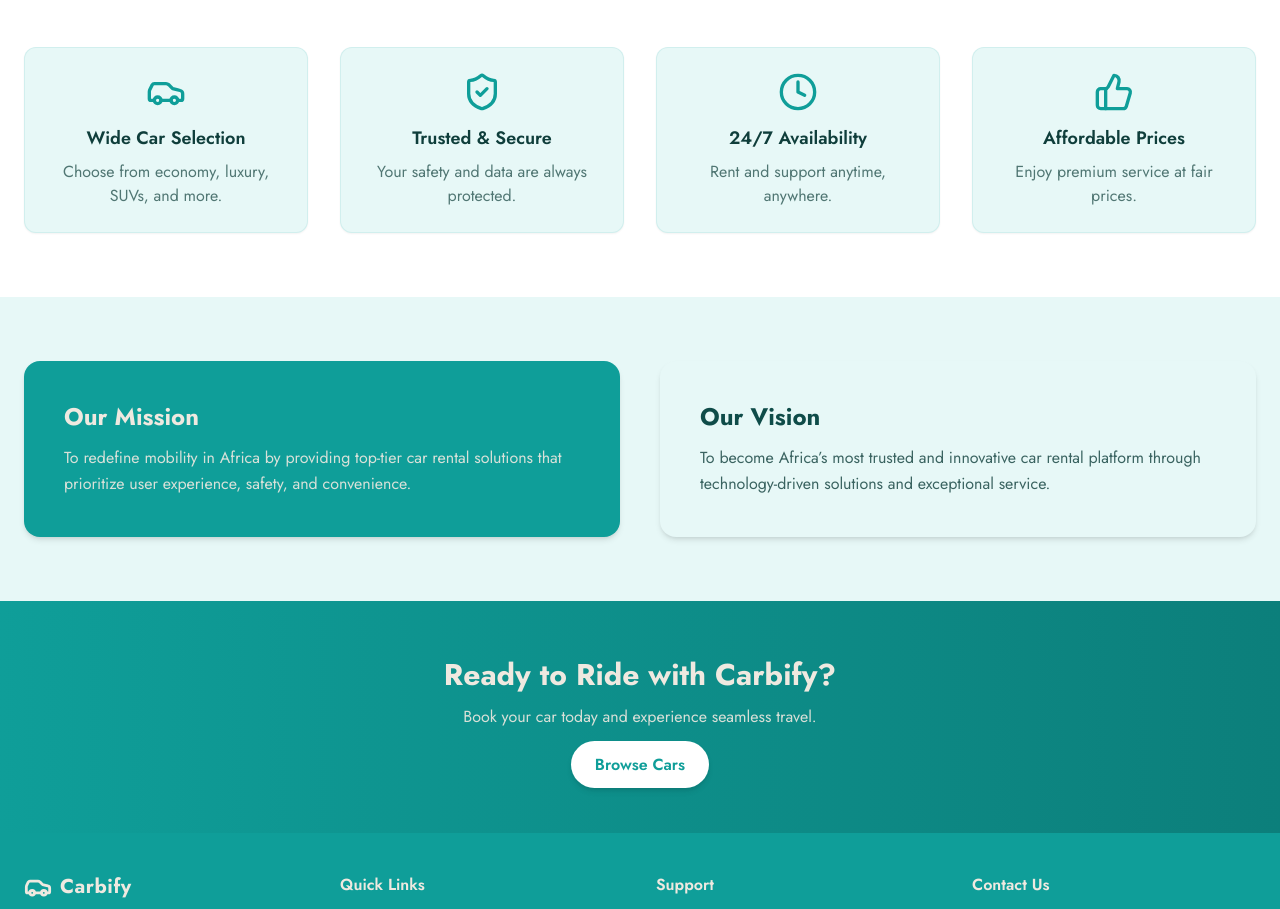
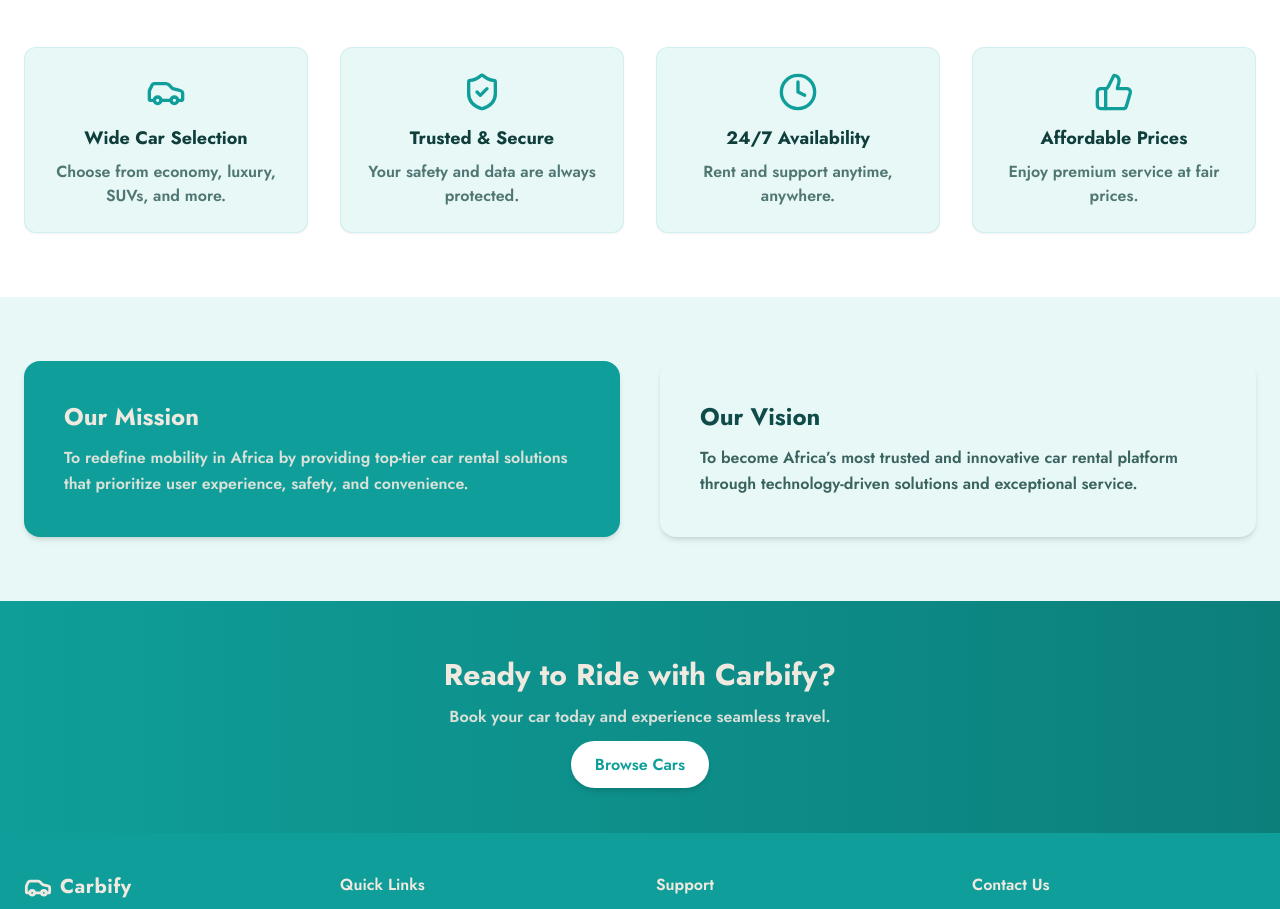
Before and after one commit to Griffinsshem/Carbify, a Next.js app: page /about in a window 1280 px wide. Shown: the part 873-1782 px from the top of the page. Built offline with nearby package versions, Linux system fonts and the light colour scheme.

Commit message:
feat: update about page with improved styling

```diff
--- a/src/app/about/page.js
+++ b/src/app/about/page.js
@@ -56,32 +56,32 @@ export default function About() {
             {/* Feature */}
             <div className="bg-[#E7F8F7] p-6 rounded-xl shadow-sm border border-[#0F9E99]/10 text-center">
               <Car className="w-10 h-10 mx-auto text-[#0F9E99]" />
-              <h3 className="font-semibold mt-3 text-lg">Wide Car Selection</h3>
-              <p className="text-base text-[#0F3E3B]/70 mt-2">
+              <h3 className="font-bold mt-3 text-lg">Wide Car Selection</h3>
+              <p className="text-base font-semibold text-[#0F3E3B]/70 mt-2">
                 Choose from economy, luxury, SUVs, and more.
               </p>
             </div>
 
             <div className="bg-[#E7F8F7] p-6 rounded-xl shadow-sm border border-[#0F9E99]/10 text-center">
               <ShieldCheck className="w-10 h-10 mx-auto text-[#0F9E99]" />
-              <h3 className="font-semibold mt-3 text-lg">Trusted & Secure</h3>
-              <p className="text-base text-[#0F3E3B]/70 mt-2">
+              <h3 className="font-bold mt-3 text-lg">Trusted & Secure</h3>
+              <p className="text-base font-semibold text-[#0F3E3B]/70 mt-2">
                 Your safety and data are always protected.
               </p>
             </div>
 
             <div className="bg-[#E7F8F7] p-6 rounded-xl shadow-sm border border-[#0F9E99]/10 text-center">
               <Clock className="w-10 h-10 mx-auto text-[#0F9E99]" />
-              <h3 className="font-semibold mt-3 text-lg">24/7 Availability</h3>
-              <p className="text-base text-[#0F3E3B]/70 mt-2">
+              <h3 className="font-bold mt-3 text-lg">24/7 Availability</h3>
+              <p className="text-base font-semibold text-[#0F3E3B]/70 mt-2">
                 Rent and support anytime, anywhere.
               </p>
             </div>
 
             <div className="bg-[#E7F8F7] p-6 rounded-xl shadow-sm border border-[#0F9E99]/10 text-center">
               <ThumbsUp className="w-10 h-10 mx-auto text-[#0F9E99]" />
-              <h3 className="font-semibold mt-3 text-lg">Affordable Prices</h3>
-              <p className="text-base text-[#0F3E3B]/70 mt-2">
+              <h3 className="font-bold mt-3 text-lg">Affordable Prices</h3>
+              <p className="text-base font-semibold text-[#0F3E3B]/70 mt-2">
                 Enjoy premium service at fair prices.
               </p>
             </div>
@@ -96,7 +96,7 @@ export default function About() {
 
           <div className="bg-[#0F9E99] text-[#EFE9E0] p-10 rounded-2xl shadow-md">
             <h3 className="text-2xl font-bold mb-3">Our Mission</h3>
-            <p className="text-base opacity-90 leading-relaxed">
+            <p className="text-base font-semibold opacity-90 leading-relaxed">
               To redefine mobility in Africa by providing top-tier car rental solutions
               that prioritize user experience, safety, and convenience.
             </p>
@@ -104,7 +104,7 @@ export default function About() {
 
           <div className="bg-[#E7F8F7] text-[#0F3E3B] p-10 rounded-2xl shadow-md">
             <h3 className="text-2xl font-bold mb-3 text-[#0F4C49]">Our Vision</h3>
-            <p className="text-base opacity-80 leading-relaxed">
+            <p className="text-base font-semibold opacity-80 leading-relaxed">
               To become Africa’s most trusted and innovative car rental platform
               through technology-driven solutions and exceptional service.
             </p>
@@ -117,7 +117,7 @@ export default function About() {
       <section className="bg-gradient-to-r from-[#0F9E99] to-[#0C7F7B] text-[#EFE9E0] py-14 px-6">
         <div className="max-w-7xl mx-auto text-center">
           <h2 className="text-3xl font-bold mb-3">Ready to Ride with Carbify?</h2>
-          <p className="opacity-90 mb-6">Book your car today and experience seamless travel.</p>
+          <p className="opacity-90 mb-6 font-semibold">Book your car today and experience seamless travel.</p>
           <a
             href="/cars"
             className="px-6 py-3 bg-white text-[#0F9E99] font-semibold rounded-full shadow-md hover:bg-opacity-90 transition"
--- a/src/components/About.jsx
+++ b/src/components/About.jsx
@@ -58,32 +58,32 @@ export default function About() {
             {/* Feature */}
             <div className="bg-[#E7F8F7] p-6 rounded-xl shadow-sm border border-[#0F9E99]/10 text-center">
               <Car className="w-10 h-10 mx-auto text-[#0F9E99]" />
-              <h3 className="font-semibold mt-3 text-lg">Wide Car Selection</h3>
-              <p className="text-base text-[#0F3E3B]/70 mt-2">
+              <h3 className="font-bold mt-3 text-lg">Wide Car Selection</h3>
+              <p className="text-base font-semibold text-[#0F3E3B]/70 mt-2">
                 Choose from economy, luxury, SUVs, and more.
               </p>
             </div>
 
             <div className="bg-[#E7F8F7] p-6 rounded-xl shadow-sm border border-[#0F9E99]/10 text-center">
               <ShieldCheck className="w-10 h-10 mx-auto text-[#0F9E99]" />
-              <h3 className="font-semibold mt-3 text-lg">Trusted & Secure</h3>
-              <p className="text-base text-[#0F3E3B]/70 mt-2">
+              <h3 className="font-bold mt-3 text-lg">Trusted & Secure</h3>
+              <p className="text-base font-semibold text-[#0F3E3B]/70 mt-2">
                 Your safety and data are always protected.
               </p>
             </div>
 
             <div className="bg-[#E7F8F7] p-6 rounded-xl shadow-sm border border-[#0F9E99]/10 text-center">
               <Clock className="w-10 h-10 mx-auto text-[#0F9E99]" />
-              <h3 className="font-semibold mt-3 text-lg">24/7 Availability</h3>
-              <p className="text-base text-[#0F3E3B]/70 mt-2">
+              <h3 className="font-bold mt-3 text-lg">24/7 Availability</h3>
+              <p className="text-base font-semibold text-[#0F3E3B]/70 mt-2">
                 Rent and support anytime, anywhere.
               </p>
             </div>
 
             <div className="bg-[#E7F8F7] p-6 rounded-xl shadow-sm border border-[#0F9E99]/10 text-center">
               <ThumbsUp className="w-10 h-10 mx-auto text-[#0F9E99]" />
-              <h3 className="font-semibold mt-3 text-lg">Affordable Prices</h3>
-              <p className="text-base text-[#0F3E3B]/70 mt-2">
+              <h3 className="font-bold mt-3 text-lg">Affordable Prices</h3>
+              <p className="text-base font-semibold text-[#0F3E3B]/70 mt-2">
                 Enjoy premium service at fair prices.
               </p>
             </div>
@@ -98,7 +98,7 @@ export default function About() {
 
           <div className="bg-[#0F9E99] text-[#EFE9E0] p-10 rounded-2xl shadow-md">
             <h3 className="text-2xl font-bold mb-3">Our Mission</h3>
-            <p className="text-base opacity-90 leading-relaxed">
+            <p className="text-base font-semibold opacity-90 leading-relaxed">
               To redefine mobility in Africa by providing top-tier car rental solutions
               that prioritize user experience, safety, and convenience.
             </p>
@@ -106,7 +106,7 @@ export default function About() {
 
           <div className="bg-[#E7F8F7] text-[#0F3E3B] p-10 rounded-2xl shadow-md">
             <h3 className="text-2xl font-bold mb-3 text-[#0F4C49]">Our Vision</h3>
-            <p className="text-base opacity-80 leading-relaxed">
+            <p className="text-base font-semibold opacity-80 leading-relaxed">
               To become Africa’s most trusted and innovative car rental platform
               through technology-driven solutions and exceptional service.
             </p>
@@ -119,7 +119,7 @@ export default function About() {
       <section className="bg-gradient-to-r from-[#0F9E99] to-[#0C7F7B] text-[#EFE9E0] py-14 px-6">
         <div className="max-w-7xl mx-auto text-center">
           <h2 className="text-3xl font-bold mb-3">Ready to Ride with Carbify?</h2>
-          <p className="opacity-90 mb-6">Book your car today and experience seamless travel.</p>
+          <p className="opacity-90 mb-6 font-semibold">Book your car today and experience seamless travel.</p>
           <a
             href="/cars"
             className="px-6 py-3 bg-white text-[#0F9E99] font-semibold rounded-full shadow-md hover:bg-opacity-90 transition"
```
